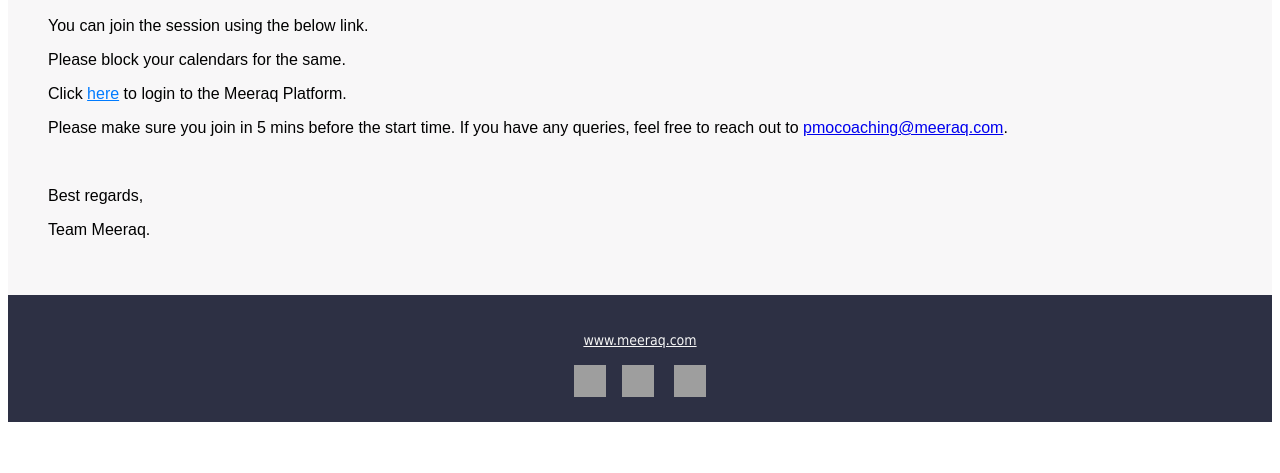
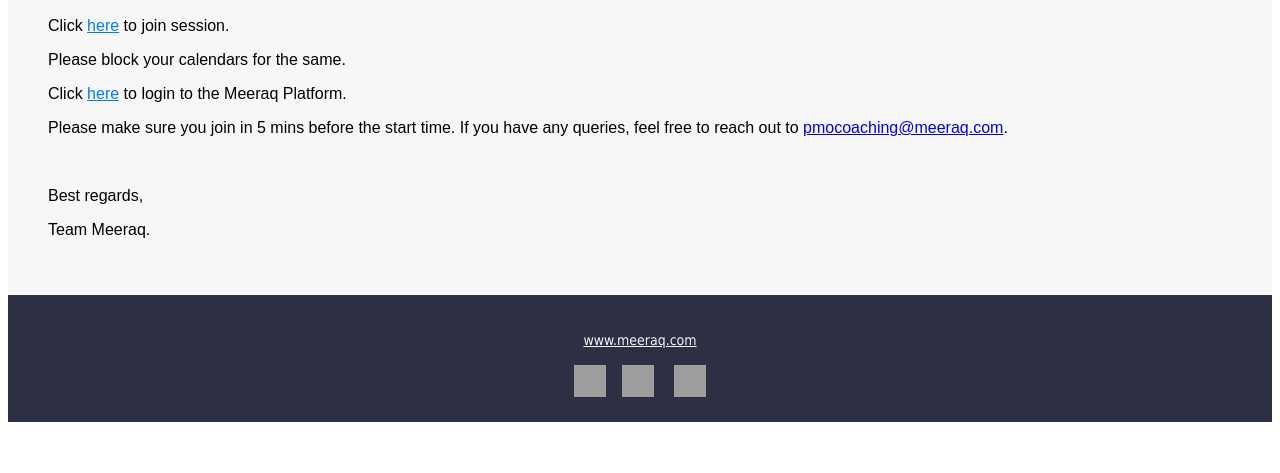
Before and after one commit to Meeraq/operations-backend, a Django app: template templates/coach_templates/coaching_email_template.html in a window 1280 px wide. Shown: the part 327-800 px from the top of the page. Run offline with Django 3.2, Linux system fonts and the light colour scheme; the template is opened without the code that fills it, so the values that code supplies are empty; grey boxes are pictures that could not be loaded.

Commit message:
coaching email teplate update

```diff
--- a/templates/coach_templates/coaching_email_template.html
+++ b/templates/coach_templates/coaching_email_template.html
@@ -37,9 +37,9 @@ Coaching {%endblock%} {% block content %}
 							</p>
 
 							<p class="child-para">
-								You can join the session using the below link.
+								Click <a href="{{meeting_link}}" style="color: #007bff; text-decoration: underline">here</a> to join session.
 							</p>
-							  <p class="child-para">{{meeting_link}}</p>
+
 							<p class="child-para">
 								Please block your calendars for the same.
 							</p>
```
